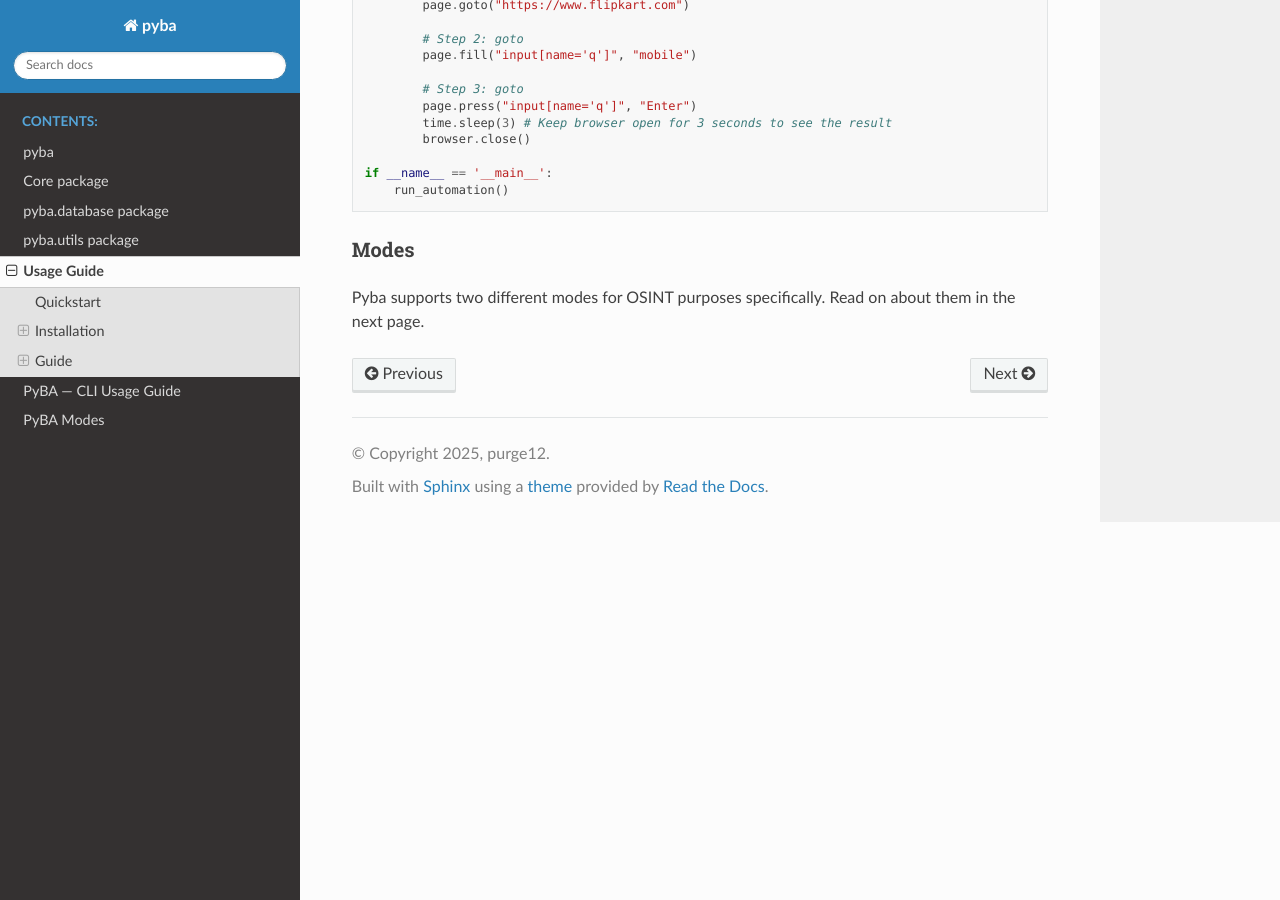
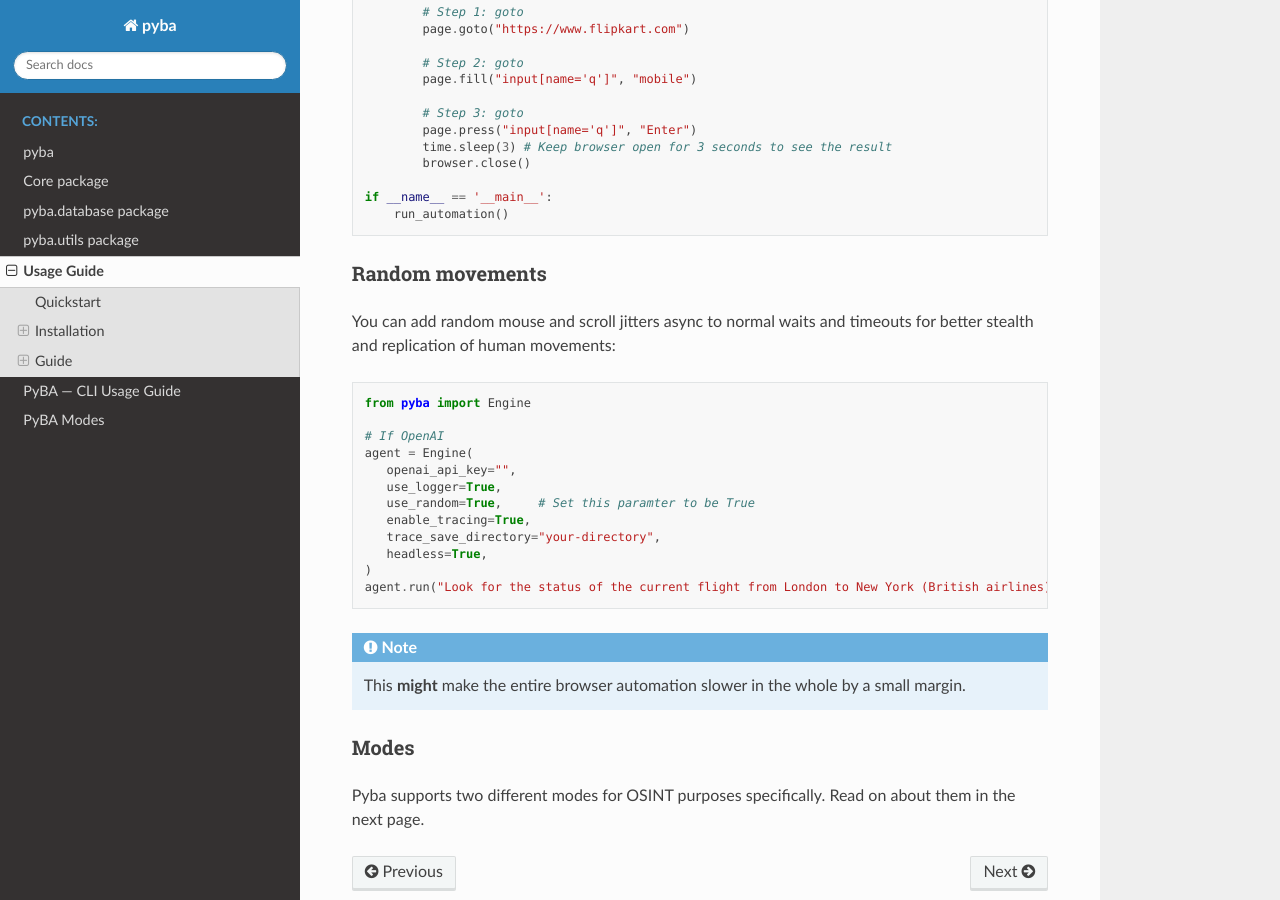
Before and after one commit to FauvidoTechnologies/PyBrowserAutomation, a Sphinx documentation site: the page built from docs/usage.rst, in a window 1280 px wide and 900 px high, scrolled down 5404 px. Built offline with Sphinx 7.4.7 and the Read the Docs theme 3.1.0, drawn with Linux system fonts in a browser that asks for light colours.

Commit message:
updated docs

```diff
--- a/docs/usage.rst
+++ b/docs/usage.rst
@@ -303,6 +303,31 @@ Generated code example:
    if __name__ == '__main__':
        run_automation()
 
+.. _randomisation:
+
+Random movements
+^^^^^^^^^^^^^^^
+
+You can add random mouse and scroll jitters async to normal waits and timeouts for better stealth and replication of human movements:
+
+.. code-block:: python
+
+   from pyba import Engine
+
+   # If OpenAI
+   agent = Engine(
+      openai_api_key="",
+      use_logger=True,
+      use_random=True,     # Set this paramter to be True
+      enable_tracing=True,
+      trace_save_directory="your-directory",
+      headless=True,
+   )
+   agent.run("Look for the status of the current flight from London to New York (British airlines)")
+
+.. note::
+   This **might** make the entire browser automation slower in the whole by a small margin.
+
 .. _modes:
 
 Modes
```
Also changed, not shown: docs/cli.rst (+9 -1 lines).
